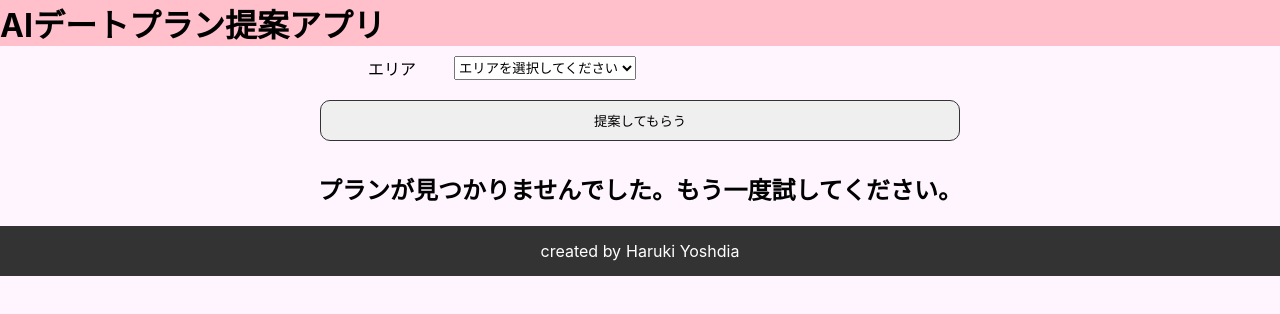
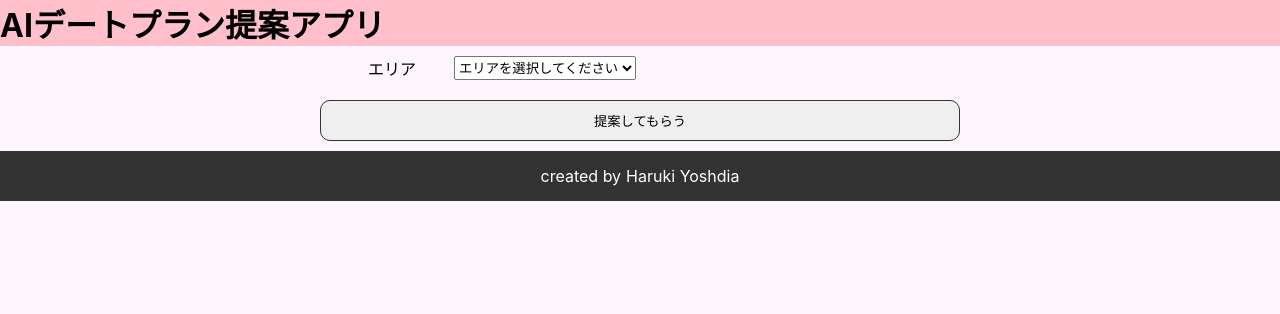
Before and after one commit to yoshiyoshiharu/ai-dating-proposer, a Next.js app in the folder frontend/: page / in a window 1280 px wide. Shown: the top 314 px of the page. Built offline with nearby package versions, Linux system fonts and the light colour scheme.

Commit message:
エラーメッセージを最初は表示しない

```diff
--- a/frontend/pages/components/Cards.tsx
+++ b/frontend/pages/components/Cards.tsx
@@ -1,8 +1,8 @@
 import { Plan } from '../../entity/plan';
 import Image from './Image';
 
-const Cards = ({ plans }: { plans: Plan[] }) => {
-  if (plans.length == 0) {
+const Cards = ({ plans, submited }: { plans: Plan[], submited: boolean }) => {
+  if (submited && plans.length == 0) {
     return (
       <>
         <h2>プランが見つかりませんでした。もう一度試してください。</h2>
--- a/frontend/pages/components/Form.tsx
+++ b/frontend/pages/components/Form.tsx
@@ -22,12 +22,15 @@ const fetchPlans = async (planCondition: PlanCondition): Promise<Plan[]> => {
   }
 }
 
+
 const Form = () => {
+  const [submited, setSubmited] = useState<boolean>(false);
   const [plans, setPlans] = useState<Plan[]>([]);
   const [fetchingPlan, setFetchingPlan] = useState<boolean>(false);
 
   const handleSubmit = async (event: any) => {
     event.preventDefault();
+    setSubmited(true);
 
     const planCondition = {
       area: event.target.area.value,
@@ -64,7 +67,7 @@ const Form = () => {
         <button className="submit-button" type="submit">提案してもらう</button>
       </form>
 
-      <Cards plans={plans}></Cards>
+      <Cards plans={plans} submited={submited}></Cards>
       <style jsx>{`
       form {
         width: 50%;
```
